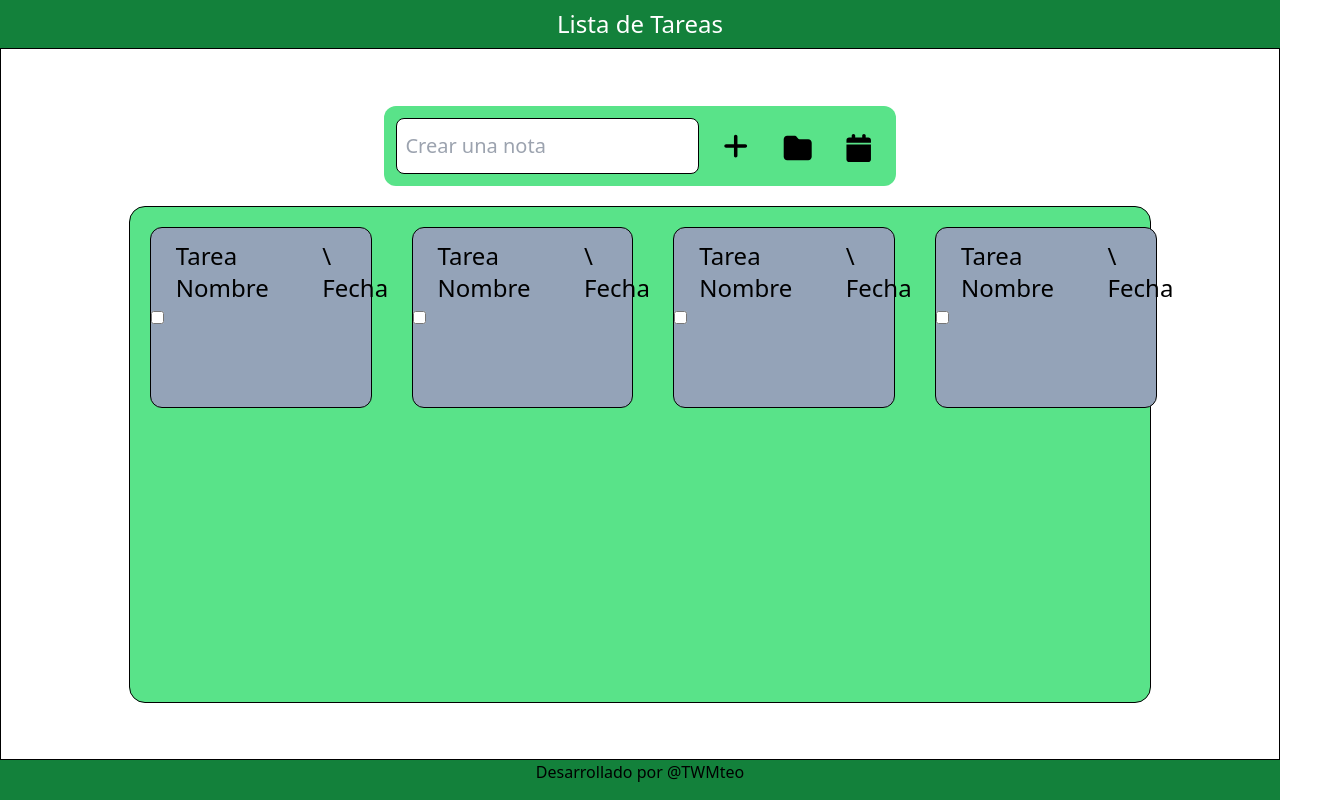
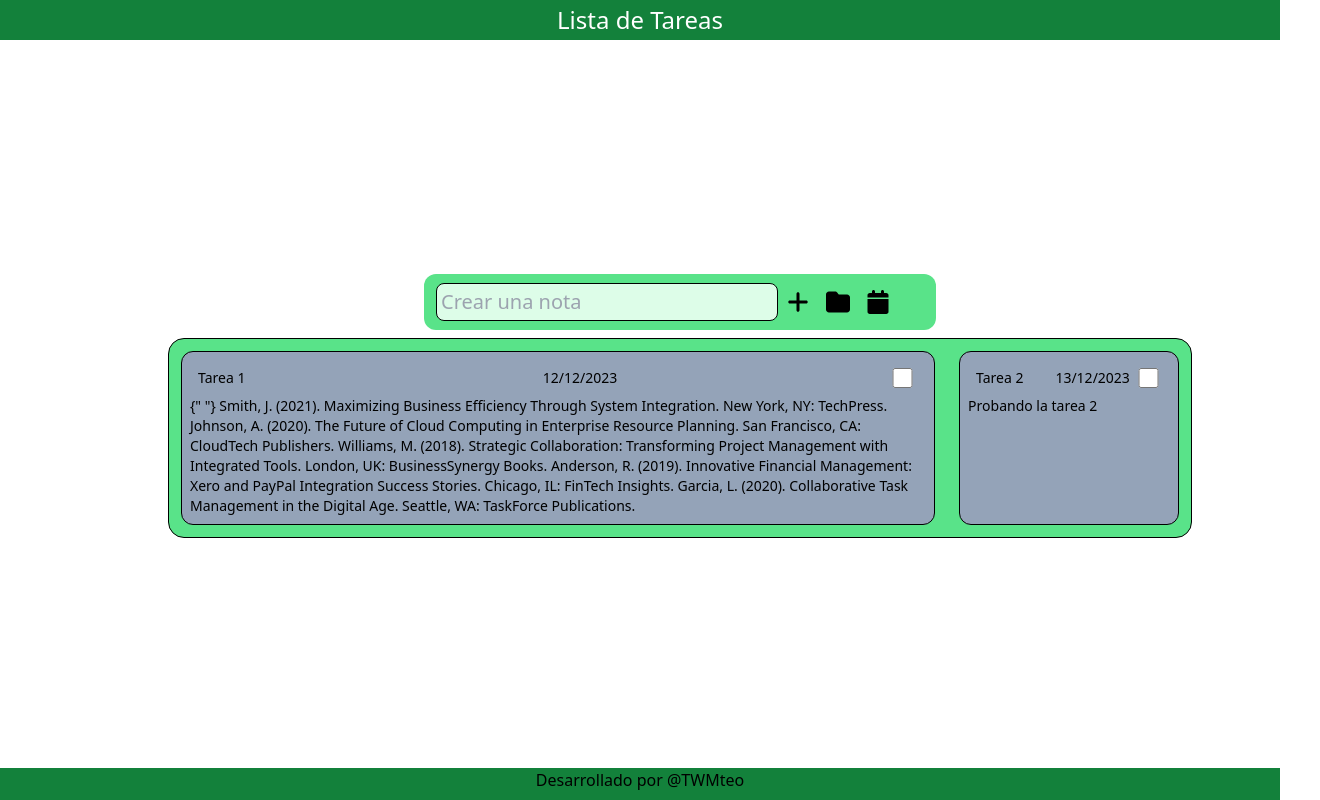
Before and after one commit to TWMateo/Lista-Tareas, a React (Vite) app: page / in a window 1280 px wide. Shown: the whole page, 1320 px wide, since content can reach past the window. Built offline with nearby package versions, Linux system fonts and the light colour scheme.

Commit message:
Adicion del input desplegable para ingreso del contenido de la tareas

```diff
--- a/src/components/Layout/Footer.jsx
+++ b/src/components/Layout/Footer.jsx
@@ -1,7 +1,7 @@
 
 const Footer = () => {
   return (
-    <div className='bg-pastel-green-700 text-center h-10'>Desarrollado por @TWMteo</div>
+    <div className='mt-3 bg-pastel-green-700 text-center h-8'>Desarrollado por @TWMteo</div>
   )
 }
 
--- a/src/components/Layout/Header.jsx
+++ b/src/components/Layout/Header.jsx
@@ -1,7 +1,7 @@
 
 const Header = () => {
   return (
-    <div className='bg-pastel-green-700 text-white text-center h-12 flex flex-col justify-center text-2xl'>Lista de Tareas</div>
+    <div className='bg-pastel-green-700 text-white text-center h-10 flex flex-col justify-center text-2xl'>Lista de Tareas</div>
   )
 }
 
--- a/src/components/SearchBar.jsx
+++ b/src/components/SearchBar.jsx
@@ -1,4 +1,3 @@
-import React from "react";
 import { FontAwesomeIcon } from "@fortawesome/react-fontawesome";
 import {
   faCalendar,
@@ -7,6 +6,13 @@ import {
 } from "@fortawesome/free-solid-svg-icons";
 import ReactDatePicker from "react-datepicker";
 import "react-datepicker/dist/react-datepicker.css";
+import { useState, useRef, useEffect } from "react";
+
+const SearchBar = () => {
+  const [title, setTitle] = useState(" ");
+  const [content, setContent] = useState(" ");
+  const [openNote, setOpenNote] = useState(false);
+  const inputRefNote = useRef(null);
 
   const handleClick = () => {
     const fileInput = document.getElementById("file");
@@ -22,39 +28,68 @@ const handleClickCalendar = () => {
     }
   };
 
-const SearchBar = () => {
+  const handleClickNewNote = () => {
+    setOpenNote(true);
+  };
+
+  const handleClickOutside = (event) => {
+    if (inputRefNote.current && !inputRefNote.current.contains(event.target)) {
+      setOpenNote(false);
+    }
+  };
+
+  useEffect(() => {
+    document.addEventListener("mousedown", handleClickOutside);
+    //Es una buena practica para mantener un rendimiento optimo de la app
+    //Se hace para eliminar los eventListener y que no se queden guardados en memoria despues de que
+    //el componente desaparezca
+    return () => {
+      document.removeEventListener("mousedown", handleClickOutside);
+    };
+  }, []);
+
   return (
-    <div className="w-[70%] lg:w-[40%] bg-pastel-green-400 rounded-xl flex p-3 gap-3">
+    <div className="w-[70%] lg:w-[40%] h-14 bg-pastel-green-400 rounded-xl flex flex-col justify-center items-center p-3 gap-3">
+      <div className="flex items-center w-full">
         <input
           type="text"
-        placeholder="Crear una nota"
-        className="border w-[70%] border-black rounded-lg p-2 text-xl"
+          ref={inputRefNote}
+          placeholder={openNote ? "Titulo" : "Crear una nota"}
+          className="border w-[70%] border-black rounded-lg p-1 text-xl bg-pastel-green-100"
+          onClick={handleClickNewNote}
         />
         <input type="file" className="hidden m-0 p-0" id="file" />
         <input type="file" className="hidden m-0 p-0" id="photo" />
         {/* <input type="date" className="m-0 p-0" id="calendar" /> */}
         <a
-        className="w-14 h-14 cursor-pointer rounded-full hover:bg-pastel-green-600
+          className="w-10 h-10 cursor-pointer rounded-full hover:bg-pastel-green-600
       transition-all duration-300 flex items-center"
           onClick={handleClick}
         >
-        <FontAwesomeIcon icon={faPlus} className="w-[100%] h-7" />
+          <FontAwesomeIcon icon={faPlus} className="w-[100%] h-6" />
         </a>
         <a
-        className="w-14 h-14 cursor-pointer rounded-full hover:bg-pastel-green-600
+          className="w-10 h-10 cursor-pointer rounded-full hover:bg-pastel-green-600
          transition-all duration-300 flex items-center"
           onClick={handleClick}
         >
-        <FontAwesomeIcon icon={faFolder} className="w-[100%] h-7 mt-1" />
+          <FontAwesomeIcon icon={faFolder} className="w-[100%] h-6" />
         </a>
         <a
-        className="w-14 h-14 cursor-pointer rounded-full hover:bg-pastel-green-600
+          className="w-10 h-10 cursor-pointer rounded-full hover:bg-pastel-green-600
         transition-all duration-300 flex flex-col items-center"
           onClick={handleClickCalendar}
         >
-        <FontAwesomeIcon icon={faCalendar} className="w-[100%] h-7 mt-4" />
-        <ReactDatePicker id="calendar" className="hidden m-0 p-0"></ReactDatePicker>
+          <FontAwesomeIcon icon={faCalendar} className="w-[100%] h-6 mt-2" />
+          <ReactDatePicker
+            id="calendar"
+            className="hidden m-0 p-0"
+          ></ReactDatePicker>
         </a>
+      </div>
+      <input placeholder="Contenido..." ref={inputRefNote} className={`bg-pastel-green-100 ${openNote ? `absolute`:`hidden`} mt-32 w-[70%] md:w-[65%] lg:w-[38%] rounded-lg p-5`}>
+        {/* <input placeholder="Contenido..."></input> */}
+      </input>
     </div>
   );
 };
--- a/src/components/Tarea.jsx
+++ b/src/components/Tarea.jsx
@@ -1,13 +1,24 @@
-import React from 'react'
+import PropTypes from 'prop-types'
 
-const Tarea = () => {
+const Tarea = ({titulo,fecha,contenido}) => {
   return (
-    <div className='flex flex-row m-5 text-2xl border border-black rounded-xl border-b bg-slate-400'>
-      <input type='checkbox' className=""/>
-      <p className='h-full w-8/12 p-3'>Tarea Nombre</p>
-      <p className='h-full w-3/12 p-3'>\ Fecha</p>
+    <div className="flex flex-col m-3 p-2 text-sm border border-black rounded-xl border-b bg-slate-400">
+      <div className="flex p-2 w-auto">
+        <p className="h-full w-full">{titulo}</p>
+        <p className="h-full w-full">{fecha}</p>
+        <input type="checkbox" className="w-16" />
+      </div>
+      <p className="h-full w-full">
+        {contenido}
+      </p>
     </div>
-  )
+  );
+};
+
+Tarea.propTypes = {
+  titulo:PropTypes.string.isRequired,
+  fecha:PropTypes.string.isRequired,
+  contenido:PropTypes.string.isRequired
 }
 
-export default Tarea
+export default Tarea;
--- a/src/components/Welcome.jsx
+++ b/src/components/Welcome.jsx
@@ -3,14 +3,34 @@ import Tarea from "./Tarea";
 import SearchBar from "./SearchBar";
 
 const Welcome = () => {
+  const listaTareas = [
+    {
+      titulo: "Tarea 1",
+      fecha: "12/12/2023",
+      contenido: `{" "}
+Smith, J. (2021). Maximizing Business Efficiency Through System
+Integration. New York, NY: TechPress. Johnson, A. (2020). The Future of
+Cloud Computing in Enterprise Resource Planning. San Francisco, CA:
+CloudTech Publishers. Williams, M. (2018). Strategic Collaboration:
+Transforming Project Management with Integrated Tools. London, UK:
+BusinessSynergy Books. Anderson, R. (2019). Innovative Financial
+Management: Xero and PayPal Integration Success Stories. Chicago, IL:
+FinTech Insights. Garcia, L. (2020). Collaborative Task Management in
+the Digital Age. Seattle, WA: TaskForce Publications.`,
+    },
+    {
+      titulo: "Tarea 2",
+      fecha: "13/12/2023",
+      contenido: `Probando la tarea 2`,
+    },
+  ];
   return (
-    <div className="border border-black h-full w-screen flex flex-col justify-center items-center gap-5">
-      <SearchBar/>
-      <div className="border border-black w-[70%] md:w-[70%] lg:w-[80%] h-[70%] rounded-2xl bg-pastel-green-400 grid sm:grid-rows-[auto,auto,auto,auto] xl:grid-cols-[auto,auto,auto,auto]">
-        <Tarea></Tarea>
-        <Tarea></Tarea>
-        <Tarea></Tarea>
-        <Tarea></Tarea>
+    <div className="h-full w-full flex flex-col justify-center items-center gap-2 mt-2 mb-5 md:ml-10">
+      <SearchBar />
+      <div className={`border border-black w-[70%] lg:w-[80%] ${listaTareas ? `h-auto` : `h-[70%]`} rounded-2xl bg-pastel-green-400 grid sm:grid-rows-[auto,auto,auto,auto] xl:grid-cols-[auto,auto,auto]`}>
+        {listaTareas && listaTareas.map((tarea, index)=>(
+          <Tarea titulo={tarea.titulo} fecha={tarea.fecha} contenido={tarea.contenido} key={index}/>
+        ))}
       </div>
     </div>
   );
```
Lines whose indentation alone changed are shown as unchanged.
